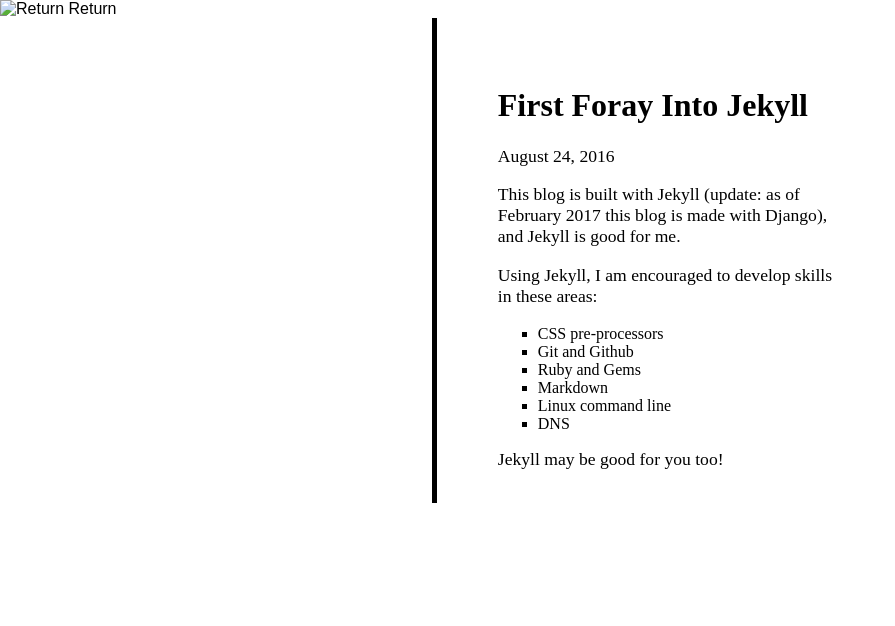
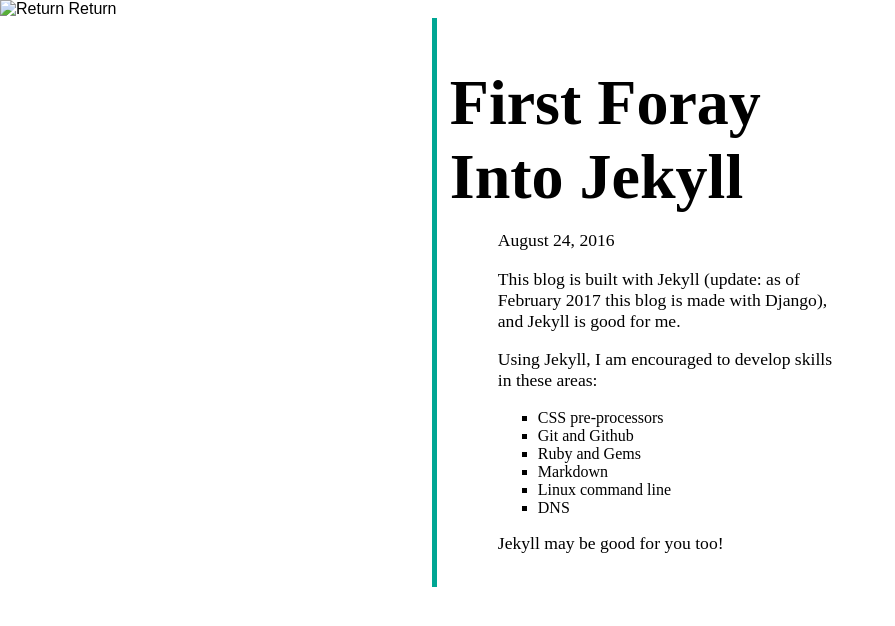
Before and after one commit to cssidy/personal-site, a Jekyll site: the page built from _posts/2016-08-24-First-Foray-Into-Jekyll.md, in a window 1280 px wide. Shown: the top 626 px of the page, without its empty margins (0-895 px from the left). Built offline with Jekyll 4.4.1, drawn with Linux system fonts in a browser that asks for light colours; some web fonts are replaced.

Commit message:
post styles

```diff
--- a/assets/css/base.css
+++ b/assets/css/base.css
@@ -129,11 +129,11 @@ ul li {
 
 
 .post {
-	width: 80%;
+	width: 60%;
 	max-width: 52ch;
 	margin: 0 auto;
-	font-family: 'Cormorant Infant', serif;
-	border-left: 5px solid black;
+	font-family: 'Average Sans', serif;
+	border-left: 5px solid #00a693;
 	padding: 3rem 1rem 1rem 3.8rem;
 }
 
@@ -147,13 +147,16 @@ ul li {
 	float: left;
 	margin: 1.5rem 0 0 -3.8rem;
 	font-size: 1.8em;
-	background: #96e5fb;
-	padding: 8px 0; }
+	background: #00a693;
+	padding: 8px 0;
+    font-family: 'Average', serif;
 }
 
 .post h1 {
 	margin: 0 0 1rem -3rem;
-	font-size: 4em; }
+	font-size: 4em;
+    font-family: 'Average', serif;
+}
 
 .post p {
 	margin: 0 0 1em;
@@ -165,7 +168,7 @@ ul li {
 	border-top: 1px solid black; }
 
 .post a {
-	color: #249fc2; }
+	color: #00a693; }
 
 .post img {
 	width: 100%; }
```
